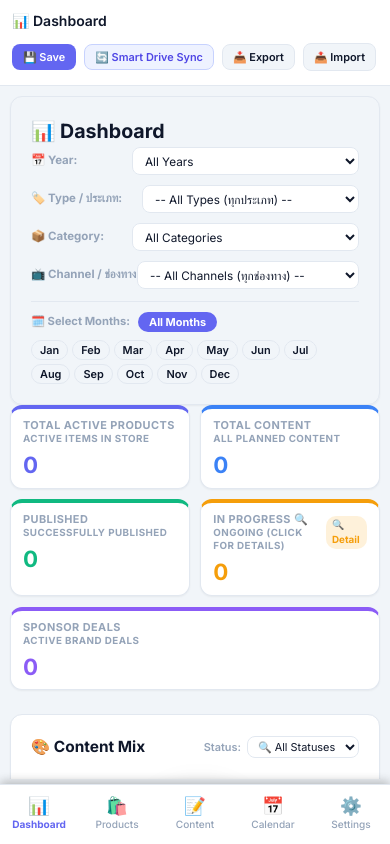
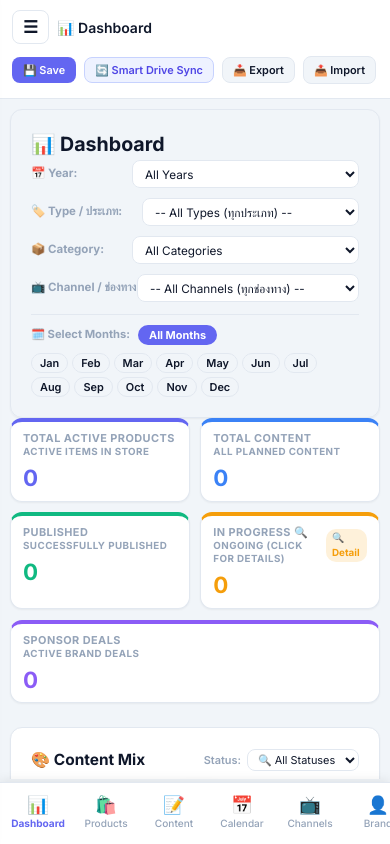
Before and after one commit to wisitan/creator-content-planner, a website built with Vite: page index.html in a window 390 px wide. Built offline with nearby package versions, Linux system fonts and the light colour scheme.

Commit message:
fix: Release v2.1.9 - Fix mobile cards rendering logic, enable hamburger 3-line drawer menu & 8-item touch scrollable bottom nav on uat branch

```diff
--- a/package.json
+++ b/package.json
@@ -1,7 +1,7 @@
 {
   "name": "creator-content-planner",
   "private": true,
-  "version": "2.1.8",
+  "version": "2.1.9",
   "description": "Content Planning Web App for Creators — Affiliate + Personal Brand",
   "type": "module",
   "scripts": {
--- a/src/components/editable-table.js
+++ b/src/components/editable-table.js
@@ -291,8 +291,7 @@ export function EditableTable(container, config) {
     wrapper.innerHTML = html;
     container.appendChild(wrapper);
 
-    // Render Mobile Native Cards List only on Mobile Devices / Mobile Viewports
-    if (isMobileDevice()) {
+    // Render Mobile Native Cards List
     const mobileCardList = document.createElement('div');
     mobileCardList.className = 'etable-mobile-card-list';
 
@@ -358,7 +357,6 @@ export function EditableTable(container, config) {
     }
 
     container.appendChild(mobileCardList);
-    }
 
     wireEvents();
   }
--- a/src/main.js
+++ b/src/main.js
@@ -6,7 +6,7 @@ import { store } from './store.js';
 import { showToast } from './components/toast.js';
 import { initGoogleDrive, backupToDrive, syncFromDrive, smartSyncWithDrive } from './google-drive.js';
 
-const APP_VERSION = 'v2.1.8';
+const APP_VERSION = 'v2.1.9';
 
 export function applyTheme(theme) {
   if (theme === 'dark') {
@@ -85,6 +85,9 @@ function buildShell() {
     { id: 'products',  icon: '🛍️', label: 'Products' },
     { id: 'content',   icon: '📝', label: 'Content' },
     { id: 'calendar',  icon: '📅', label: 'Calendar' },
+    { id: 'channels',  icon: '📺', label: 'Channels' },
+    { id: 'brand',     icon: '👤', label: 'Brand' },
+    { id: 'sponsors',  icon: '🤝', label: 'Sponsors' },
     { id: 'settings',  icon: '⚙️', label: 'Settings' },
   ];
   MOBILE_ROUTES.forEach(r => {
--- a/src/style.css
+++ b/src/style.css
@@ -908,7 +908,16 @@ h3 { font-size: 1.1rem; font-weight: 600; }
   }
 
   .mobile-menu-toggle {
-    display: none !important;
+    display: inline-flex !important;
+    align-items: center;
+    justify-content: center;
+    padding: 6px 10px;
+    font-size: 1.2rem;
+    background: var(--c-bg-card);
+    border: 1px solid var(--c-border);
+    border-radius: var(--radius);
+    color: var(--c-text);
+    cursor: pointer;
   }
 
   /* 2. Topbar Full-Width Fix */
@@ -950,61 +959,95 @@ h3 { font-size: 1.1rem; font-weight: 600; }
     display: none !important;
   }
 
-  /* 3. Transform Sidebar into Native Mobile Bottom Navigation Bar */
+  /* 3. Slide-out Sidebar Drawer on Mobile when Hamburger 3-line Button is clicked */
   .sidebar {
     position: fixed !important;
+    top: 0 !important;
     bottom: 0 !important;
-    top: auto !important;
+    left: -280px !important;
+    width: 260px !important;
+    height: 100vh !important;
+    z-index: 4000 !important;
+    background: var(--c-dark) !important;
+    transition: left 0.25s ease-in-out !important;
+    box-shadow: 4px 0 15px rgba(0, 0, 0, 0.4) !important;
+    flex-direction: column !important;
+    justify-content: flex-start !important;
+    align-items: stretch !important;
+    padding: 16px !important;
+  }
+
+  .sidebar.mobile-open {
+    left: 0 !important;
+  }
+
+  .sidebar-logo, .sidebar-footer {
+    display: flex !important;
+  }
+
+  .sidebar-logo .logo-text, .nav-item .label {
+    display: inline-block !important;
+  }
+
+  .sidebar-nav {
+    display: flex !important;
+    flex-direction: column !important;
+    width: 100% !important;
+    gap: 4px !important;
+  }
+
+  .sidebar .nav-item {
+    flex-direction: row !important;
+    justify-content: flex-start !important;
+    padding: 10px 14px !important;
+    font-size: 0.9rem !important;
+    border-radius: var(--radius) !important;
+  }
+
+  .sidebar .nav-item .icon {
+    font-size: 1.1rem !important;
+    margin-right: 8px !important;
+  }
+
+  /* Touch Scrollable Mobile Bottom Navigation Bar */
+  .mobile-bottom-nav {
+    display: flex !important;
+    position: fixed !important;
+    bottom: 0 !important;
     left: 0 !important;
     right: 0 !important;
-    width: 100% !important;
-    height: 60px !important;
-    padding: 0 !important;
-    background: var(--c-dark) !important;
-    border-top: 1px solid rgba(255, 255, 255, 0.1) !important;
+    height: 62px !important;
+    background: var(--c-bg-card) !important;
+    border-top: 1px solid var(--c-border) !important;
     z-index: 1000 !important;
-    flex-direction: row !important;
-    justify-content: space-around !important;
+    box-shadow: 0 -2px 10px rgba(0,0,0,0.08) !important;
+    overflow-x: auto !important;
+    white-space: nowrap !important;
+    -webkit-overflow-scrolling: touch !important;
+    justify-content: flex-start !important;
     align-items: center !important;
-    box-shadow: 0 -2px 10px rgba(0,0,0,0.2) !important;
-  }
-
-  .sidebar-logo, .sidebar-footer {
+    padding: 0 4px !important;
+  }
+
+  .mobile-bottom-nav::-webkit-scrollbar {
     display: none !important;
   }
 
-  .sidebar-nav {
-    display: flex !important;
-    flex-direction: row !important;
-    justify-content: space-around !important;
-    width: 100% !important;
-    height: 100% !important;
-    padding: 0 !important;
-    margin: 0 !important;
-    gap: 0 !important;
-  }
-
-  .nav-item {
-    flex: 1 !important;
-    flex-direction: column !important;
-    gap: 2px !important;
-    padding: 6px 4px !important;
-    font-size: 0.7rem !important;
-    text-align: center !important;
-    justify-content: center !important;
-    align-items: center !important;
-    border-radius: 0 !important;
-    min-height: 44px !important;
-  }
-
-  .nav-item .icon {
-    font-size: 1.25rem !important;
-    margin: 0 !important;
-  }
-
-  .nav-item .label {
-    font-size: 0.7rem !important;
-    display: block !important;
+  .mobile-bottom-nav-item {
+    display: flex;
+    flex-direction: column;
+    align-items: center;
+    justify-content: center;
+    min-width: 68px;
+    flex-shrink: 0;
+    height: 100%;
+    color: var(--c-text-muted);
+    text-decoration: none;
+    font-size: 0.7rem;
+    font-weight: 500;
+    gap: 2px;
+    padding: 0 6px;
+    transition: color 0.15s ease;
   }
 
   .main-content {
```
Lines whose indentation alone changed are shown as unchanged.
